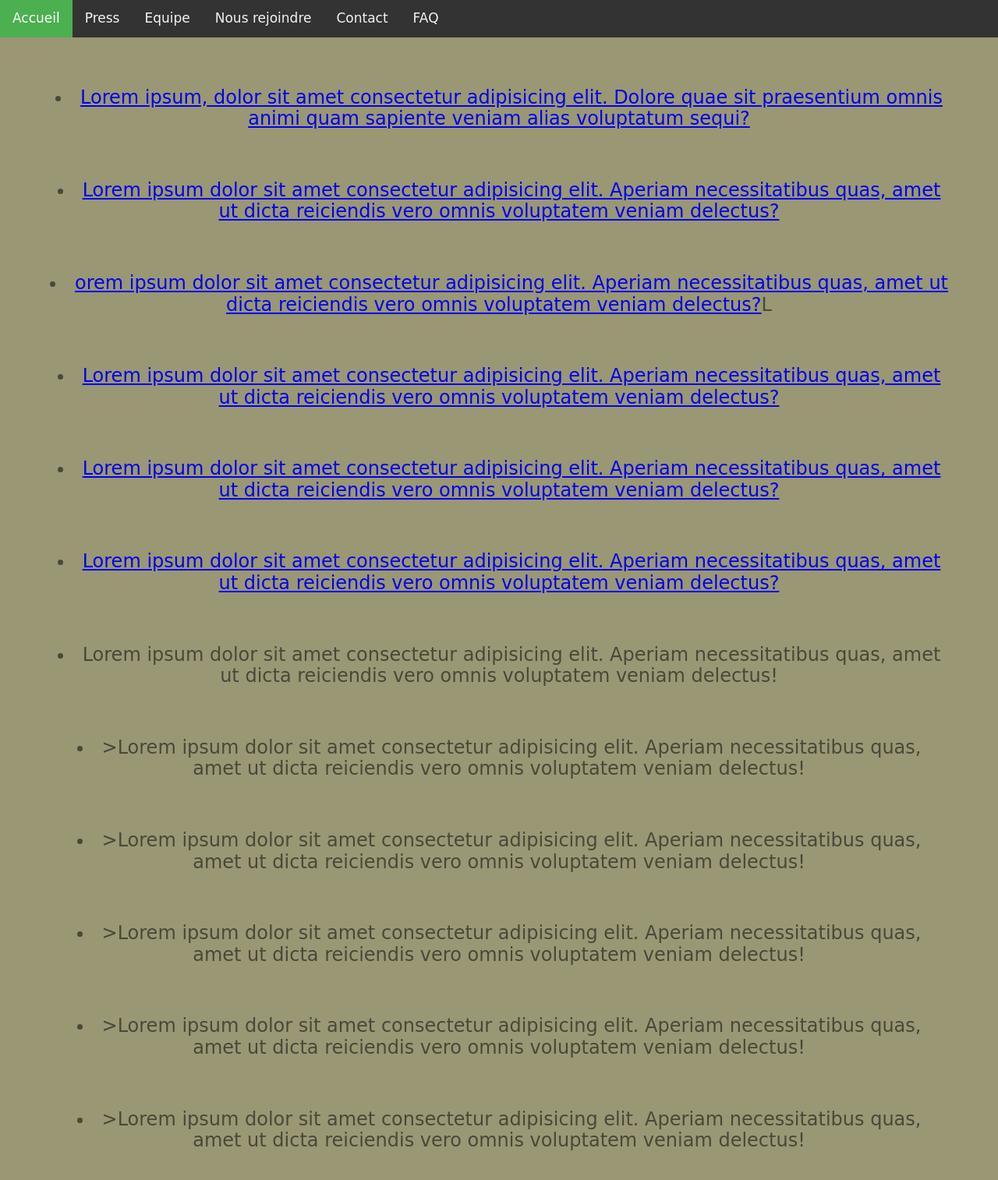
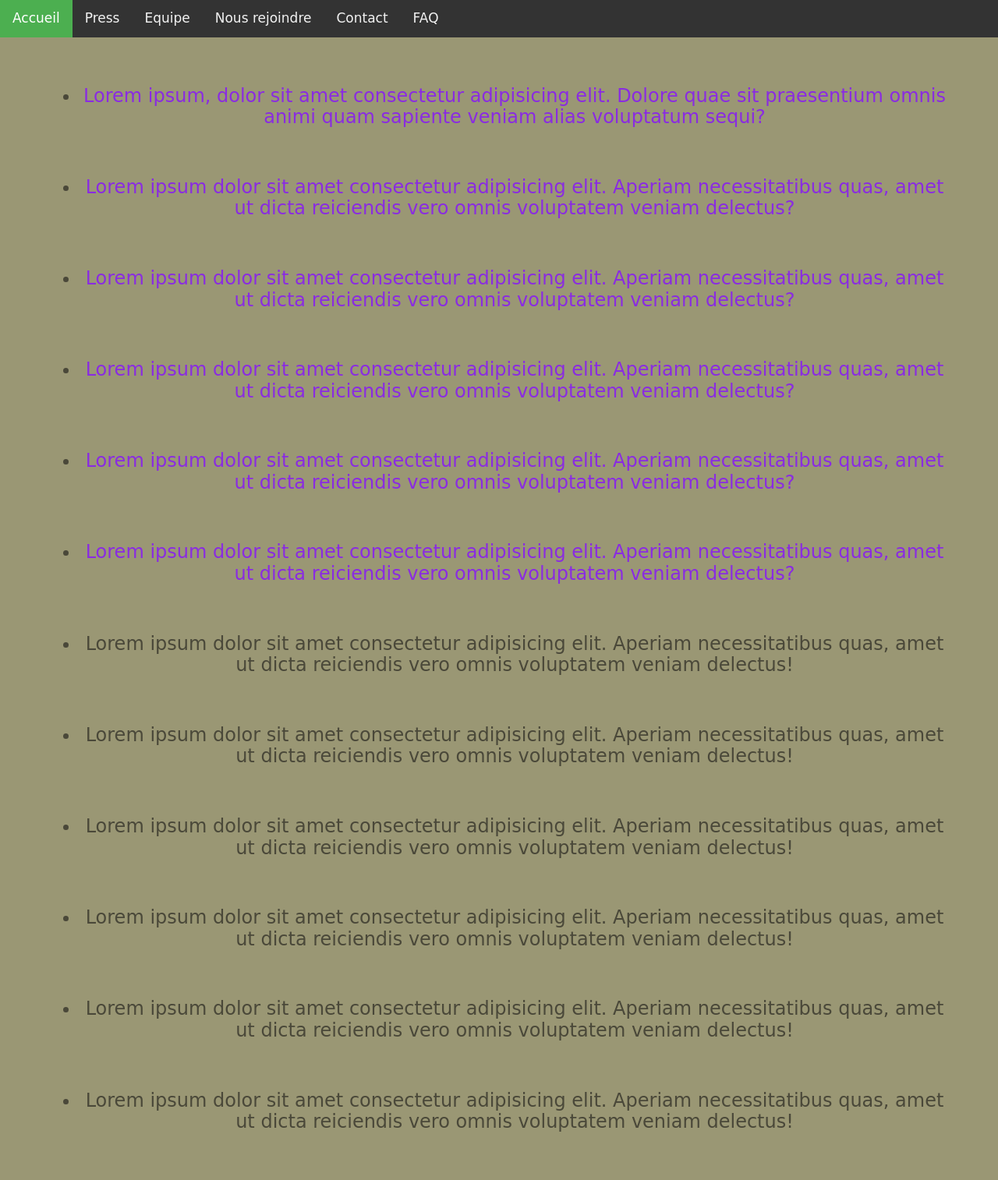
Before and after one commit to Valentin-devweb/Tp-HTML-CSS-JAVASCRIPT, a plain HTML site: page faq.html in a window 1280 px wide. Shown: the whole page at 78% size. Drawn offline with nearby package versions, Linux system fonts and the light colour scheme.

Commit message:
background color

```diff
--- a/faq.html
+++ b/faq.html
@@ -24,22 +24,24 @@
           </div>
     </nav>
     <p>
-    <li><a href="#1ere">Lorem ipsum, dolor sit amet consectetur adipisicing elit. Dolore quae sit praesentium omnis animi quam sapiente veniam alias voluptatum sequi?</a> </li>
+    <ul id="question">
+    <li><a href="#premiere">Lorem ipsum, dolor sit amet consectetur adipisicing elit. Dolore quae sit praesentium omnis animi quam sapiente veniam alias voluptatum sequi?</a> </li>
     <li><a href="#2eme">Lorem ipsum dolor sit amet consectetur adipisicing elit. Aperiam necessitatibus quas, amet ut dicta reiciendis vero omnis voluptatem veniam delectus?</a></li>
-    <li><a href="#3eme">orem ipsum dolor sit amet consectetur adipisicing elit. Aperiam necessitatibus quas, amet ut dicta reiciendis vero omnis voluptatem veniam delectus?</a>L</li>
+    <li><a href="#3eme">Lorem ipsum dolor sit amet consectetur adipisicing elit. Aperiam necessitatibus quas, amet ut dicta reiciendis vero omnis voluptatem veniam delectus?</a></li>
     <li><a href="#4eme">Lorem ipsum dolor sit amet consectetur adipisicing elit. Aperiam necessitatibus quas, amet ut dicta reiciendis vero omnis voluptatem veniam delectus?</a></li>
     <li><a href="#5eme">Lorem ipsum dolor sit amet consectetur adipisicing elit. Aperiam necessitatibus quas, amet ut dicta reiciendis vero omnis voluptatem veniam delectus?</a></li>
     <li><a href="#6eme">Lorem ipsum dolor sit amet consectetur adipisicing elit. Aperiam necessitatibus quas, amet ut dicta reiciendis vero omnis voluptatem veniam delectus?</a></li>
+    </ul>
+    <ul id="reponse">
+    <li id ="premiere" class=""></a>Lorem ipsum dolor sit amet consectetur adipisicing elit. Aperiam necessitatibus quas, amet ut dicta reiciendis vero omnis voluptatem veniam delectus! </li>
+    <li id ="2eme"></a>Lorem ipsum dolor sit amet consectetur adipisicing elit. Aperiam necessitatibus quas, amet ut dicta reiciendis vero omnis voluptatem veniam delectus!</li>
+    <li id ="3eme"></a>Lorem ipsum dolor sit amet consectetur adipisicing elit. Aperiam necessitatibus quas, amet ut dicta reiciendis vero omnis voluptatem veniam delectus!</li>
+    <li id ="4eme"></a>Lorem ipsum dolor sit amet consectetur adipisicing elit. Aperiam necessitatibus quas, amet ut dicta reiciendis vero omnis voluptatem veniam delectus!</li>
+    <li id ="5eme"></a>Lorem ipsum dolor sit amet consectetur adipisicing elit. Aperiam necessitatibus quas, amet ut dicta reiciendis vero omnis voluptatem veniam delectus!</li>
+    <li id ="6eme"></a>Lorem ipsum dolor sit amet consectetur adipisicing elit. Aperiam necessitatibus quas, amet ut dicta reiciendis vero omnis voluptatem veniam delectus!</li>
+    </ul>
     </p>
-    <p>
-    <li id ="1ere"></a>Lorem ipsum dolor sit amet consectetur adipisicing elit. Aperiam necessitatibus quas, amet ut dicta reiciendis vero omnis voluptatem veniam delectus! </li>
-    <li id ="2eme"></a>>Lorem ipsum dolor sit amet consectetur adipisicing elit. Aperiam necessitatibus quas, amet ut dicta reiciendis vero omnis voluptatem veniam delectus!</li>
-    <li id ="3eme"></a>>Lorem ipsum dolor sit amet consectetur adipisicing elit. Aperiam necessitatibus quas, amet ut dicta reiciendis vero omnis voluptatem veniam delectus!</li>
-    <li id ="4eme"></a>>Lorem ipsum dolor sit amet consectetur adipisicing elit. Aperiam necessitatibus quas, amet ut dicta reiciendis vero omnis voluptatem veniam delectus!</li>
-    <li id ="5eme"></a>>Lorem ipsum dolor sit amet consectetur adipisicing elit. Aperiam necessitatibus quas, amet ut dicta reiciendis vero omnis voluptatem veniam delectus!</li>
-    <li id ="6eme"></a>>Lorem ipsum dolor sit amet consectetur adipisicing elit. Aperiam necessitatibus quas, amet ut dicta reiciendis vero omnis voluptatem veniam delectus!</li>
-    </p>
-
+    <script src="https://cdnjs.cloudflare.com/ajax/libs/jquery/3.5.1/jquery.min.js"></script>
     <script src="script/script.js"></script>
 </body>
 </html>
--- a/script/script.js
+++ b/script/script.js
@@ -6,3 +6,27 @@ function navBurger() {
       x.className = "topnav";
     }
 }
+$(function(){
+  // nombre de li pour #question
+  let length = $('#question > *').length;
+  // Boucle pour parcourir les a des li et
+  for (let index = 1; index < length+1; index++) {
+    // récupérer la valeur de l'attribut href
+    let target = $('#question li:nth-child('+index+') a').attr('href');
+    // si a cliqué
+    $('#question li:nth-child('+index+') a').click(function() {
+      // appel fonction de supprétion classe backcolor
+      removeAll(length);
+      // la réponse surlignée via classe backcolor
+      $(target).addClass('backcolor');
+    });
+    // fonction qui supprime la classe backcolor si déja attribuée
+    function removeAll(l){
+      // parcourir les réponses une par une
+      for (let index = 1; index < l+1; index++) {
+        // supprimer la classe backcolor si elle a été attribuée
+        $('#reponse li:nth-child('+index+') ').removeClass('backcolor');
+      };
+    } ;
+  }; // fin du for
+});
--- a/style/style.css
+++ b/style/style.css
@@ -124,4 +124,14 @@ li {
   margin: 5%;
   text-align: center;
 }
+a {
+  text-decoration: none;
+  color: blueviolet;
+}
+.selected {
+  background-color: darkred;
+}
+.backcolor {
+  background-color: aquamarine;
+}
 /* QUENTIN FIN PARTIE */
```
Also changed, not shown: 1 other file.
